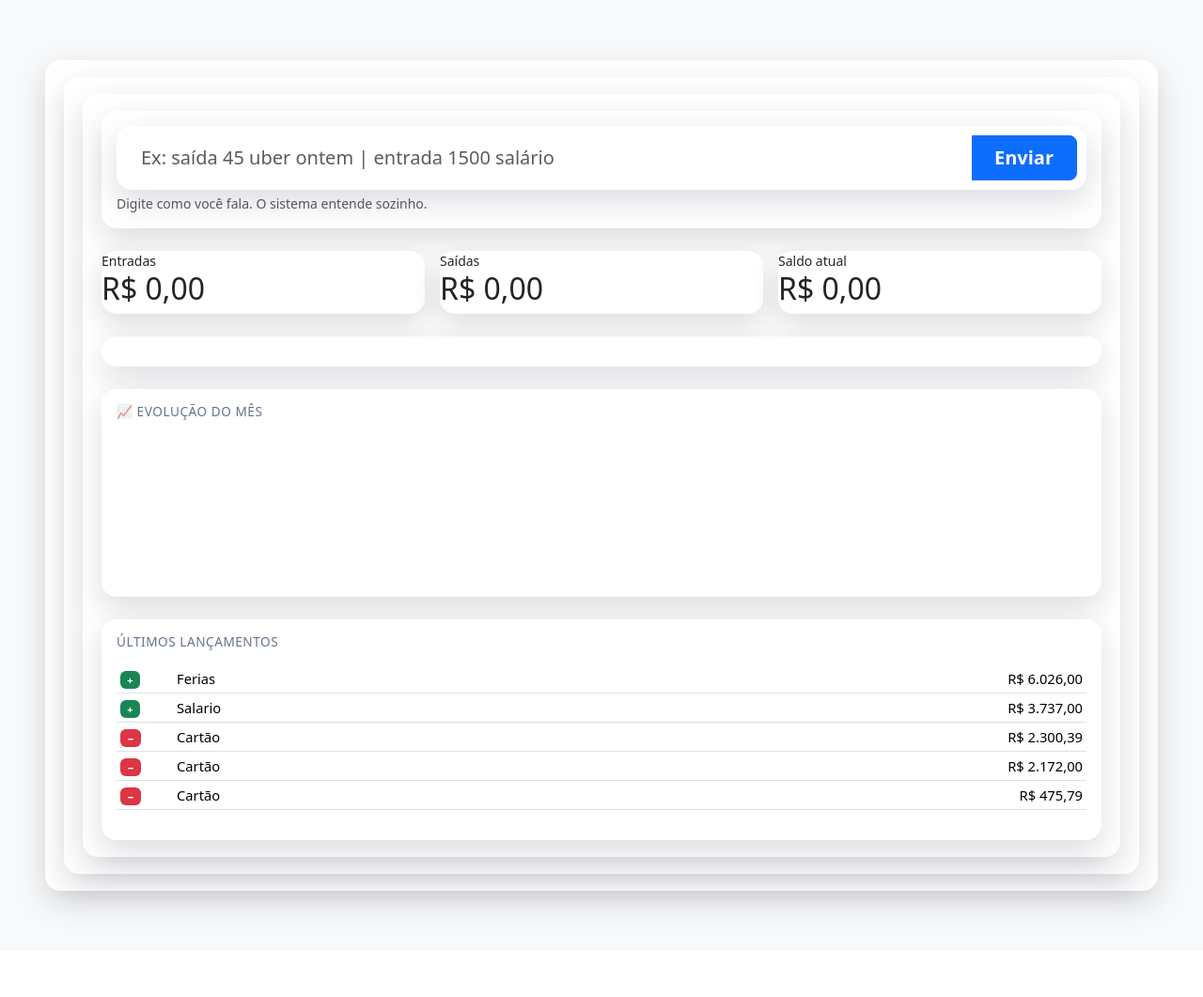
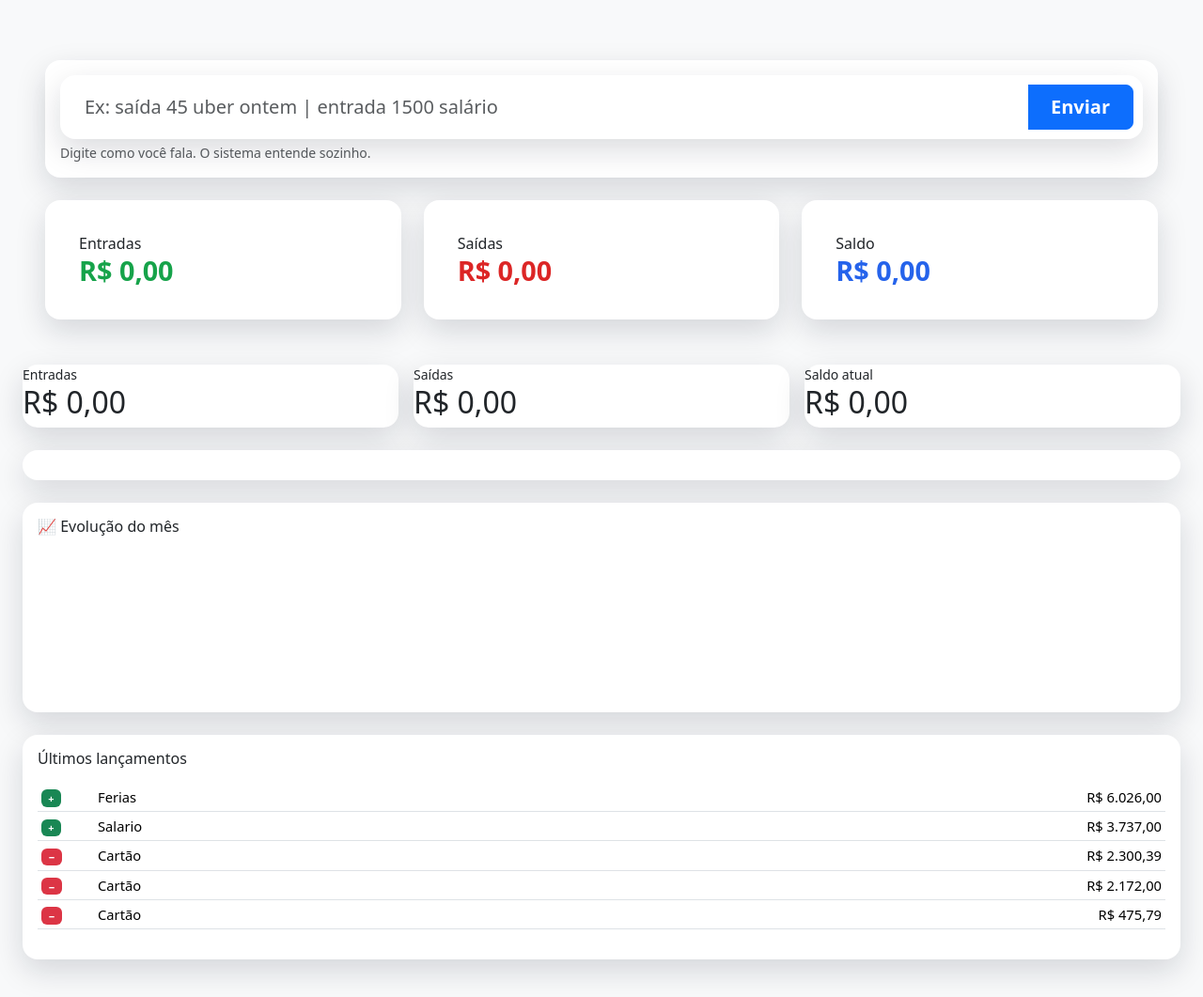
Before and after one commit to matheuspires1310-del/controle-financeiro, a Django app: template core/templates/dashboard.html in a window 1280 px wide. Shown: the part 56-1117 px from the top of the page at 94% size. Before the commit the page ends 1032 px from the top, so only its background shows below. Run offline with Django 5.2, Linux system fonts and the light colour scheme; the template is opened without the code that fills it: values that come from a table or form of the project are taken from there, others are empty; data comes from the database, SQL or seed files in the repository; a map, chart or similar area stays blank.

Commit message:
Corrige estrutura HTML do dashboard (divs aninhadas)

```diff
--- a/core/templates/dashboard.html
+++ b/core/templates/dashboard.html
@@ -5,10 +5,6 @@
 {% block content %}
 
 <div class="container-fluid dashboard-a">
-<div class="card kpi-card kpi-entrada">
-<div class="card kpi-card kpi-saida">
-<div class="card kpi-card kpi-saldo">
-
 
   <!-- INPUT PRINCIPAL -->
   <div class="card mb-4">
@@ -34,6 +30,37 @@
     </div>
   </div>
 
+<!-- KPI CARDS -->
+  <div class="row g-4 mb-4">
+    <div class="col-md-4">
+      <div class="card kpi-card kpi-entrada">
+        <div class="card-body">
+          <span>Entradas</span>
+          <h3>{{ entradas|moeda_br }}</h3>
+        </div>
+      </div>
+    </div>
+
+    <div class="col-md-4">
+      <div class="card kpi-card kpi-saida">
+        <div class="card-body">
+          <span>Saídas</span>
+          <h3>{{ saidas|moeda_br }}</h3>
+        </div>
+      </div>
+    </div>
+
+    <div class="col-md-4">
+      <div class="card kpi-card kpi-saldo">
+        <div class="card-body">
+          <span>Saldo</span>
+          <h3>{{ saldo|moeda_br }}</h3>
+        </div>
+      </div>
+    </div>
+  </div>
+
+</div>
   <!-- RESUMO -->
   <div class="row g-3 mb-4">
     <div class="col-md-4">
```
